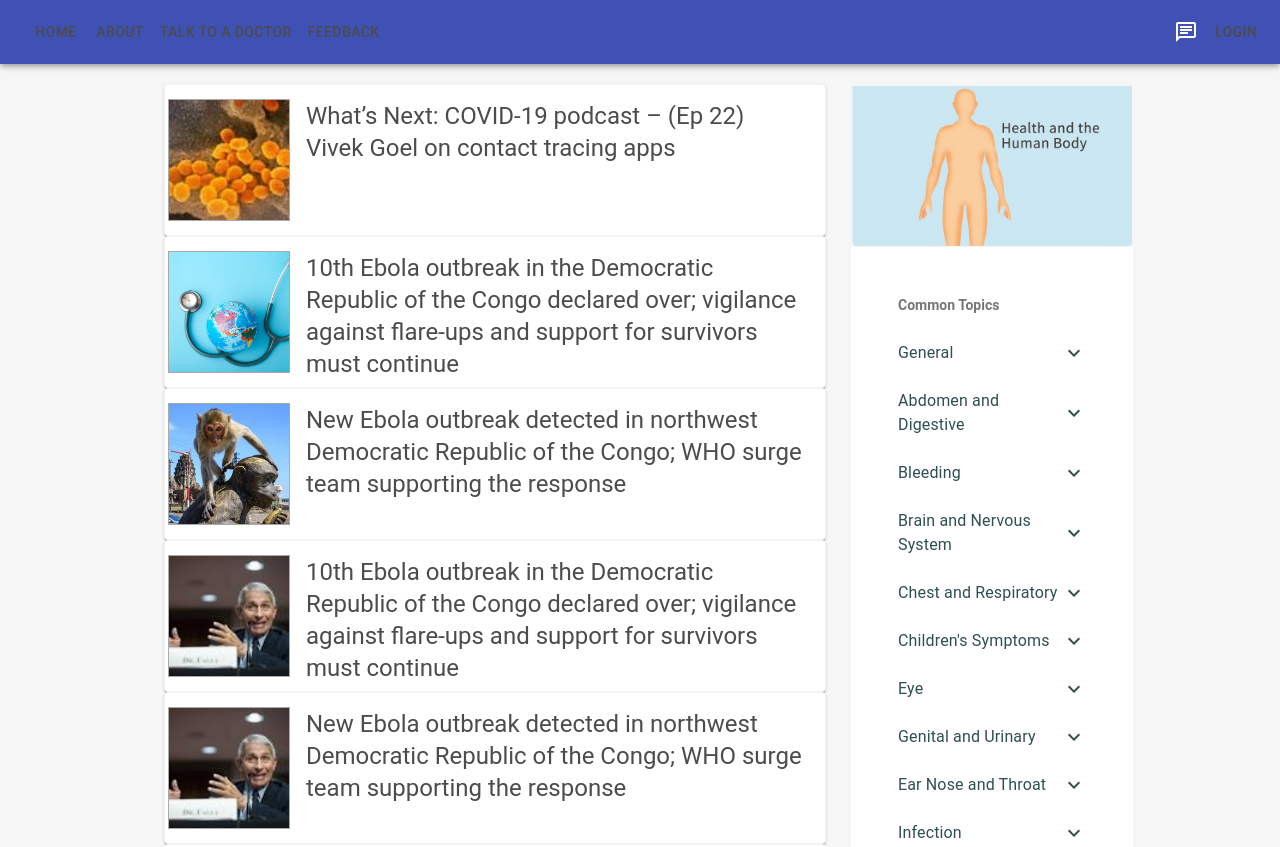
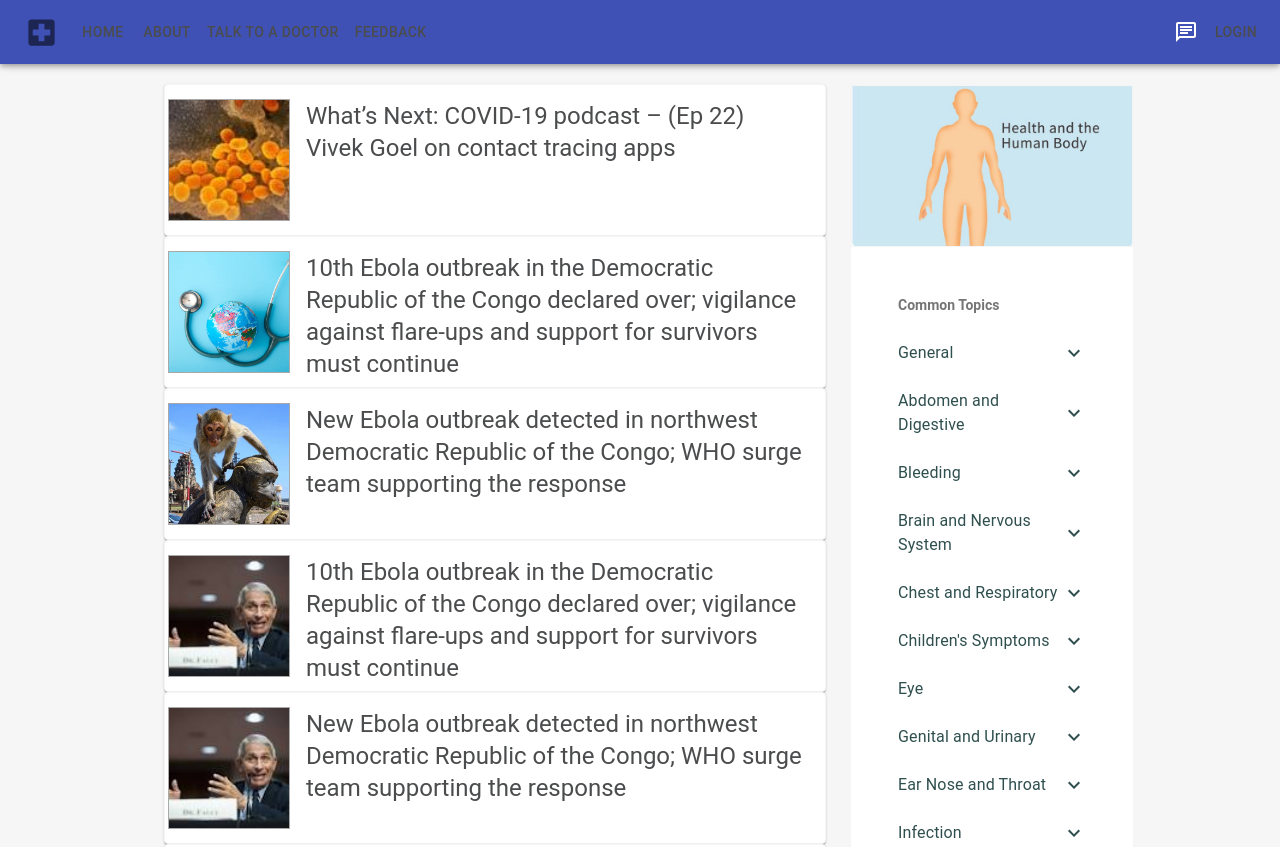
Before and after one commit to serach24/Care-Clinic, a React (Create React App) app: page / in a window 1280 px wide. Shown: the top 847 px of the page. Built offline with nearby package versions, Linux system fonts and the light colour scheme.

Commit message:
fix conflict

```diff
--- a/src/components/ui/NavBar/index.js
+++ b/src/components/ui/NavBar/index.js
@@ -65,6 +65,10 @@ class NavBar extends React.Component {
       <div className="navbar">
         <AppBar position="fixed">
           <Toolbar>
+            <IconButton edge="start"
+                        className="menuButton" >
+                <LocalHospitalIcon fontSize="large" />
+            </IconButton>
             <Button color="inherit"
               component={Link} to={"/"}
               className="Home" >
```
